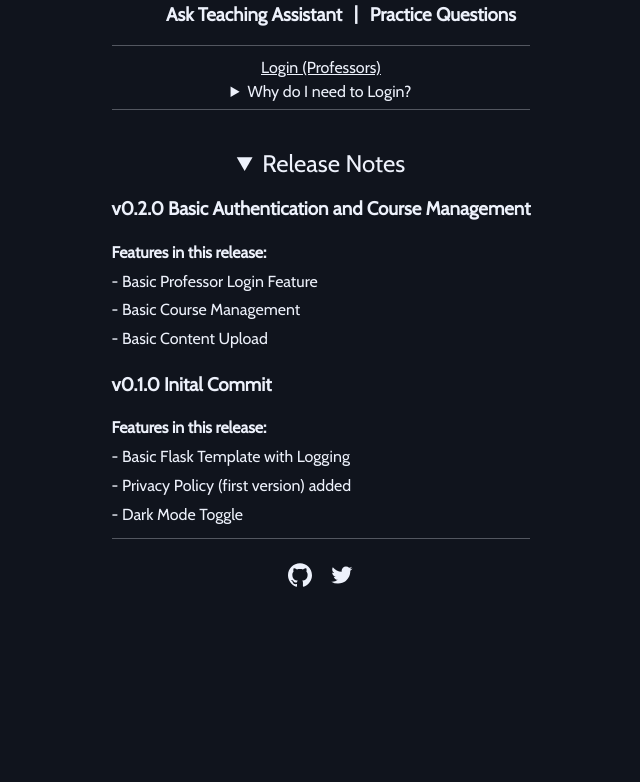
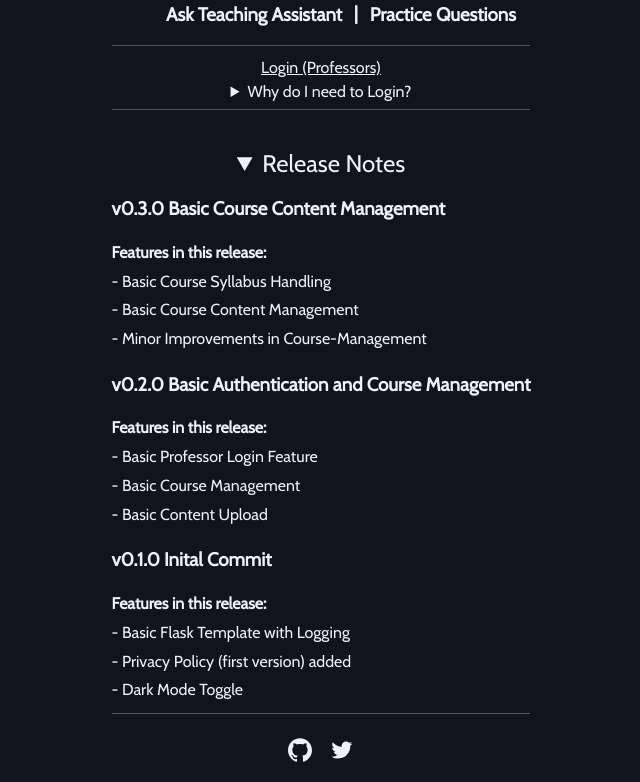
Before and after one commit to satishsurath/alldayta.xyz, a Flask app: template app/templates/index.html in a window 1280 px wide, after a click on "Release Notes". Shown: the part 300-1082 px from the top of the page, without its empty margins (319-959 px from the left). Before the commit the page ends 887 px from the top, so only its background shows below. Run offline with Flask 3, Linux system fonts and the light colour scheme; the template is opened without the code that fills it, so the values that code supplies are empty; the visitor is signed in with stand-in values (Sample User, id 1); some libraries are stand-ins or nearby versions.

Commit message:
Update in Release Documentation on Homepage
Signed-off-by: Satish Surath <connect@sati.sh>

```diff
--- a/app/templates/index.html
+++ b/app/templates/index.html
@@ -38,7 +38,13 @@
         <details>
                 <summary class="homepage-heading">Release Notes</summary>
 
-
+                <h3>v0.3.0 Basic Course Content Management</h3>
+                <p class="left-align">
+                <b>Features in this release:</b><br>
+                - Basic Course Syllabus Handling<br>
+                - Basic Course Content Management<br>
+                - Minor Improvements in Course-Management<br>
+                </p>
 
                 <h3>v0.2.0 Basic Authentication and Course Management</h3>
                 <p class="left-align">
```
